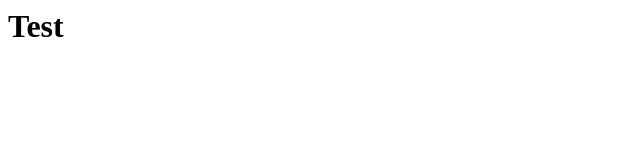
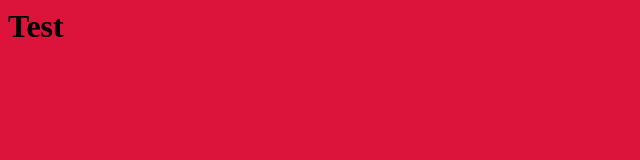
Before and after one commit to Vertex819/Photography-portfolio.github.io, a plain HTML site: page index.html in a window 1280 px wide. Shown: the whole page, without its empty margins (0-640 px from the left). Drawn offline with Linux system fonts and the light colour scheme.

Commit message:
added css

```diff
--- a/index.html
+++ b/index.html
@@ -3,6 +3,7 @@
     <meta charset="UTF-8">
     <meta http-equiv="X-UA-Compatible" content="IE=edge">
     <meta name="viewport" content="width=s, initial-scale=1.0">
+    <link rel="stylesheet" href="main.css">
     <title>Document</title>
 </head>
 <body>
--- /dev/null
+++ b/main.css
@@ -0,0 +1,3 @@
+body{
+    background-color: crimson;
+}
```
